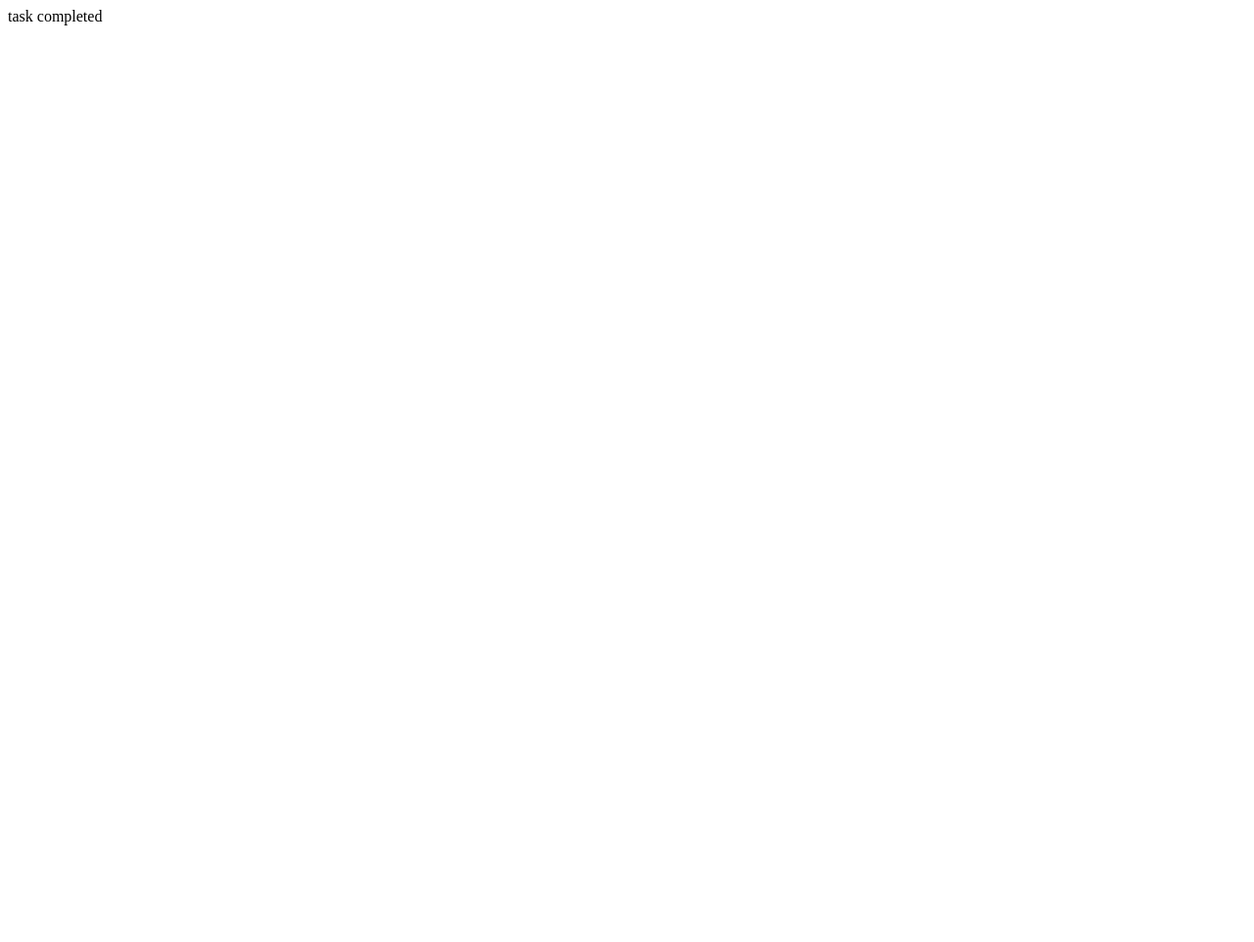
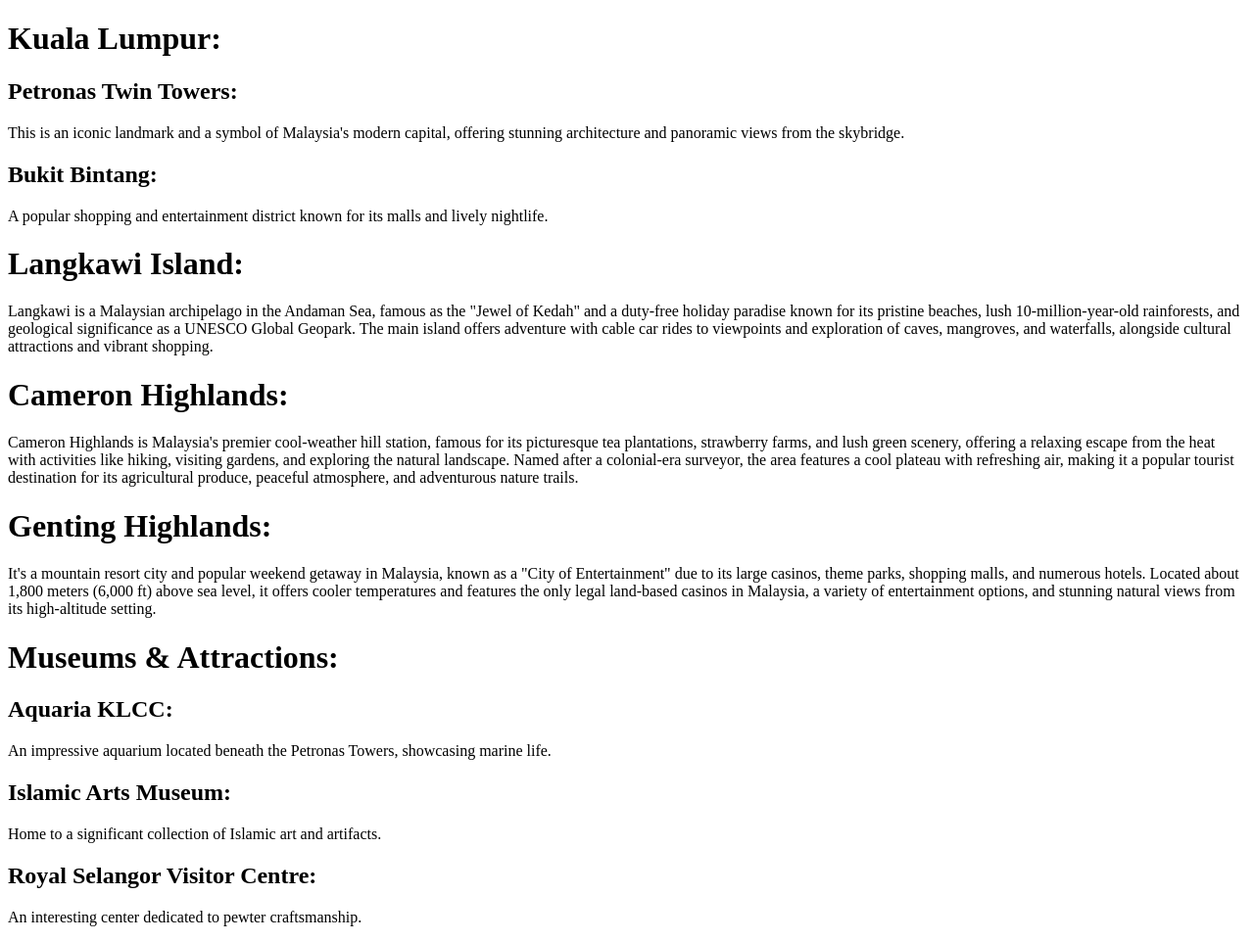
Before and after one commit to safaeli/python-online, a plain HTML site: page HW1.html in a window 1280 px wide. Shown: the whole page at 98% size. Before the commit the page ends 800 px from the top, so only its background shows below. Drawn offline with Linux system fonts and the light colour scheme.

Commit message:
AUG 28 HW Done

```diff
--- a/HW1.html
+++ b/HW1.html
@@ -1 +1,30 @@
-task completed
+<!doctype html>
+<html>
+<head>
+      <title> Malaysia's Tourist Spot </title>
+</head>
+<body>
+  <h1> Kuala Lumpur: </h1>
+  <h2> Petronas Twin Towers: </h2>
+  <p> This is an iconic landmark and a symbol of Malaysia's modern capital, offering stunning architecture and panoramic views from the skybridge. </p>
+  <h2> Bukit Bintang: </h2>
+  <p> A popular shopping and entertainment district known for its malls and lively nightlife. </p>
+
+  <h1> Langkawi Island: </h1>
+  <p> Langkawi is a Malaysian archipelago in the Andaman Sea, famous as the "Jewel of Kedah" and a duty-free holiday paradise known for its pristine beaches, lush 10-million-year-old rainforests, and geological significance as a UNESCO Global Geopark. The main island offers adventure with cable car rides to viewpoints and exploration of caves, mangroves, and waterfalls, alongside cultural attractions and vibrant shopping. </p>
+
+  <h1> Cameron Highlands: </h1>
+  <p> Cameron Highlands is Malaysia's premier cool-weather hill station, famous for its picturesque tea plantations, strawberry farms, and lush green scenery, offering a relaxing escape from the heat with activities like hiking, visiting gardens, and exploring the natural landscape. Named after a colonial-era surveyor, the area features a cool plateau with refreshing air, making it a popular tourist destination for its agricultural produce, peaceful atmosphere, and adventurous nature trails. <p>
+
+  <h1> Genting Highlands: </h1>
+  <p> It's a mountain resort city and popular weekend getaway in Malaysia, known as a "City of Entertainment" due to its large casinos, theme parks, shopping malls, and numerous hotels. Located about 1,800 meters (6,000 ft) above sea level, it offers cooler temperatures and features the only legal land-based casinos in Malaysia, a variety of entertainment options, and stunning natural views from its high-altitude setting. </p>
+
+   <h1> Museums & Attractions: </h1>
+   <h2> Aquaria KLCC: </h2>
+   <p> An impressive aquarium located beneath the Petronas Towers, showcasing marine life. </p>
+   <h2> Islamic Arts Museum: </h2>
+   <p> Home to a significant collection of Islamic art and artifacts. </p>
+  <h2> Royal Selangor Visitor Centre: </h2>
+  <p> An interesting center dedicated to pewter craftsmanship. </p>
+</body>
+</html>
```
